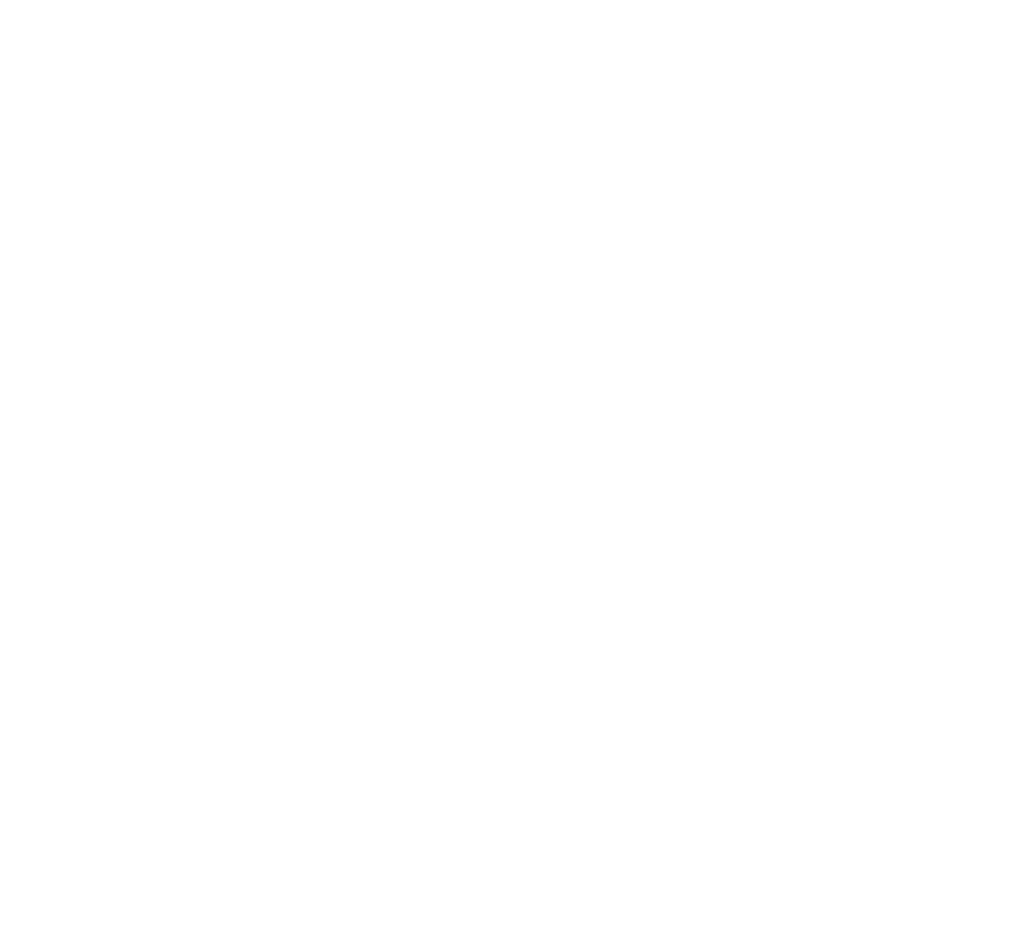
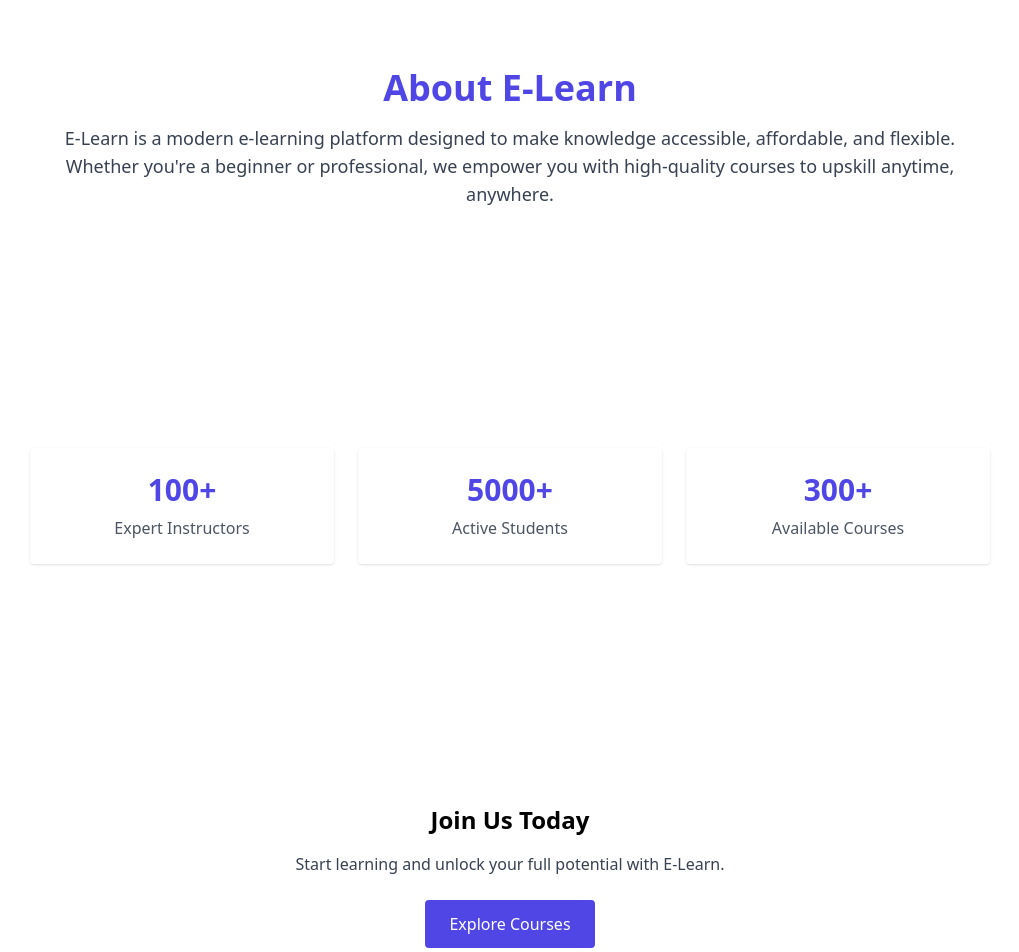
Before and after one commit to NahianMugdho/edutech, a React (Vite) app: page /about in a window 1280 px wide. Before the commit this address had no page. Shown: the part 360-1312 px from the top of the page, without its empty margins (130-1149 px from the left). Before the commit the page ends 800 px from the top, so only its background shows below. Built offline with nearby package versions, Linux system fonts and the light colour scheme.

Commit message:
about us files

```diff
--- a/src/components/About Us/About.jsx
+++ b/src/components/About Us/About.jsx
@@ -0,0 +1,44 @@
+import React from "react";
+
+const About = () => {
+  return (
+    <div className="p-8 max-w-5xl mx-auto">
+      {/* Section 1: Platform Intro */}
+      <section className="mb-12 text-center">
+        <h1 className="text-4xl font-bold text-indigo-600 mb-4">About E-Learn</h1>
+        <p className="text-gray-700 text-lg">
+          E-Learn is a modern e-learning platform designed to make knowledge accessible, affordable, and flexible. Whether you're a beginner or professional, we empower you with high-quality courses to upskill anytime, anywhere.
+        </p>
+      </section>
+
+      {/* Section 2: Highlights */}
+      <section className="grid grid-cols-1 sm:grid-cols-3 gap-6 text-center mb-12">
+        <div className="bg-white rounded shadow p-6">
+          <h2 className="text-3xl font-bold text-indigo-600">100+</h2>
+          <p className="text-gray-600 mt-2">Expert Instructors</p>
+        </div>
+        <div className="bg-white rounded shadow p-6">
+          <h2 className="text-3xl font-bold text-indigo-600">5000+</h2>
+          <p className="text-gray-600 mt-2">Active Students</p>
+        </div>
+        <div className="bg-white rounded shadow p-6">
+          <h2 className="text-3xl font-bold text-indigo-600">300+</h2>
+          <p className="text-gray-600 mt-2">Available Courses</p>
+        </div>
+      </section>
+
+      {/* Section 3: CTA */}
+      <section className="text-center">
+        <h2 className="text-2xl font-bold mb-4">Join Us Today</h2>
+        <p className="text-gray-700 mb-6">
+          Start learning and unlock your full potential with E-Learn.
+        </p>
+        <button className="bg-indigo-600 text-white px-6 py-3 rounded hover:bg-indigo-700 transition">
+          Explore Courses
+        </button>
+      </section>
+    </div>
+  );
+};
+
+export default About;
--- a/src/components/shared/Navbar.jsx
+++ b/src/components/shared/Navbar.jsx
@@ -17,7 +17,7 @@ const Navbar = () => {
     </Link>
   </li>
   <li>
-    <Link to="/" className="mx-2">
+    <Link to="/about" className="mx-2">
       About us
     </Link>
   </li>
```
Also changed, not shown: src/components/router/router.jsx (+7 -0 lines).
